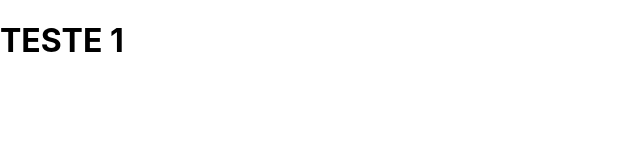
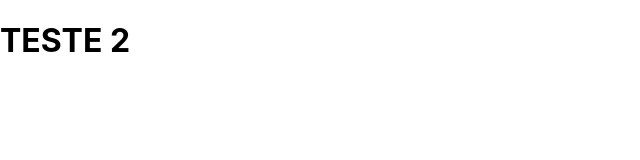
Before and after one commit to vinnytxr/29deAbril-frontend, a React (Vite) app: page / in a window 1280 px wide. Shown: the top 160 px of the page, without its empty margins (0-640 px from the left). Built offline with nearby package versions, Linux system fonts and the light colour scheme.

Commit message:
Alterando valor para subir

```diff
--- a/src/App.jsx
+++ b/src/App.jsx
@@ -3,7 +3,7 @@ import React from 'react';
 const App = () => {
   return (
     <div>
-      <h1>TESTE 1</h1>
+      <h1>TESTE 2</h1>
     </div>
   );
 };
```
